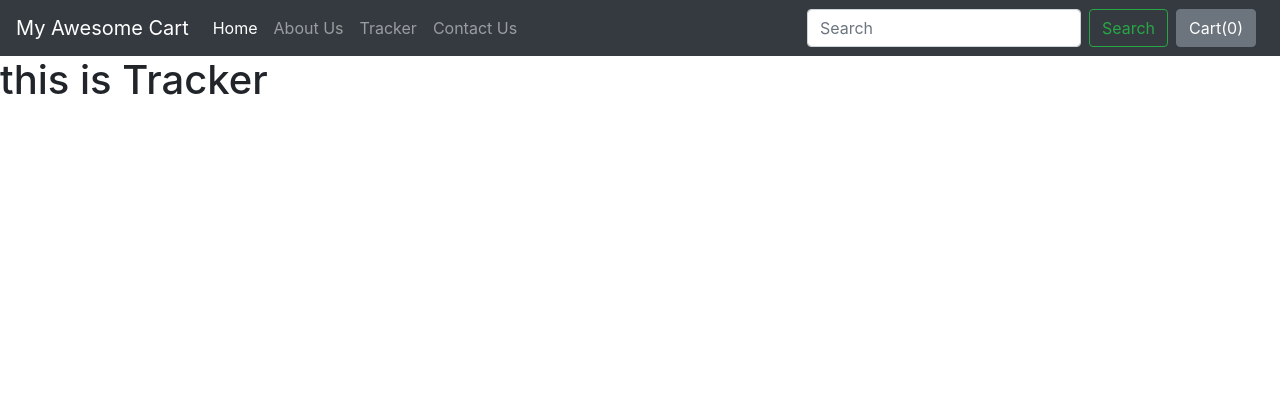
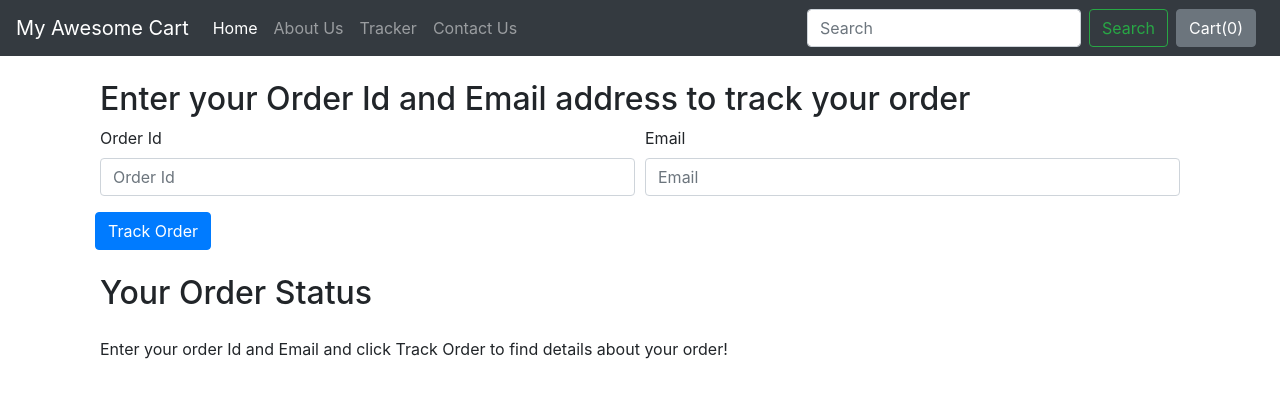
Before and after one commit to mezba9970/Shop-And-Blog-Django-Project, a Django app: page /shop/tracker/ in a window 1280 px wide. Shown: the top 398 px of the page. Run offline with Django 3.2, Linux system fonts and the light colour scheme; some libraries are stand-ins or nearby versions.

Commit message:
Order Tracker show and new model orderupdate crate

```diff
--- a/MES/MES/settings.py
+++ b/MES/MES/settings.py
@@ -122,5 +122,5 @@ USE_TZ = True
 
 STATIC_URL = '/static/'
 
-MEDIA_ROOT = os.path.join(BASE_DIR,'media')
+MEDIA_ROOT = os.path.join(BASE_DIR, 'media')
 MEDIA_URL = '/media/'
--- a/MES/shop/admin.py
+++ b/MES/shop/admin.py
@@ -1,6 +1,7 @@
 from django.contrib import admin
-from .models import Product, Contact, Orders
+from .models import Product, Contact, Orders, OrderUpdate
 # Register your models here.
 admin.site.register(Product)
 admin.site.register(Contact)
 admin.site.register(Orders)
+admin.site.register(OrderUpdate)
--- a/MES/shop/templates/shop/basic.html
+++ b/MES/shop/templates/shop/basic.html
@@ -12,7 +12,9 @@
 
   <title>{% block title%} {% endblock %}</title>
   <style>
-    {% block css %} {% endblock %}
+    {% block css %}
+
+    {% endblock %}
   </style>
 </head>
 
@@ -58,8 +60,7 @@
 
   <!-- Optional JavaScript -->
   <!-- jQuery first, then Popper.js, then Bootstrap JS -->
-  <script src="https://code.jquery.com/jquery-3.3.1.slim.min.js"
-    integrity="sha384-q8i/X+965DzO0rT7abK41JStQIAqVgRVzpbzo5smXKp4YfRvH+8abtTE1Pi6jizo"
+  <script src="https://code.jquery.com/jquery-3.3.1.js" integrity="sha256-2Kok7MbOyxpgUVvAk/HJ2jigOSYS2auK4Pfzbm7uH60="
     crossorigin="anonymous"></script>
   <script src="https://cdnjs.cloudflare.com/ajax/libs/popper.js/1.14.6/umd/popper.min.js"
     integrity="sha384-wHAiFfRlMFy6i5SRaxvfOCifBUQy1xHdJ/yoi7FRNXMRBu5WHdZYu1hA6ZOblgut"
--- a/MES/shop/templates/shop/index.html
+++ b/MES/shop/templates/shop/index.html
@@ -63,6 +63,7 @@ padding-right: 0;
               <div class="card-body">
                 <h5 class="card-title" id="namepr{{i.id}}">{{i.product_name}}</h5>
                 <p class="card-text">{{i.desc|slice:"0:53"}}...</p>
+                <p class="card-text">{{i.price}}</p>
                 <span id="divpr{{i.id}}" class="divpr">
                   <button id="pr{{i.id}}" class="btn btn-primary cart">
                     Add To Cart
--- a/MES/shop/templates/shop/tracker.html
+++ b/MES/shop/templates/shop/tracker.html
@@ -4,5 +4,72 @@
 {% block title %} Tracker {% endblock %}
 
 {% block body %}
-<h1>this is Tracker</h1>
+<div class="container">
+    <div class="col my-4">
+        <h2>Enter your Order Id and Email address to track your order</h2>
+        <form method="post" action="#" id="trackerForm">{% csrf_token %}
+            <div class="form-row">
+                <div class="form-group col-md-6">
+                    <label for="inputname">Order Id</label>
+                    <input type="text" class="form-control" id="orderId" name="orderId" placeholder="Order Id">
+                </div>
+                <div class="form-group col-md-6">
+                    <label for="inputEmail4">Email</label>
+                    <input type="email" class="form-control" id="email" name="email" placeholder="Email">
+                </div>
+                <button type="submit" class="btn btn-primary">Track Order</button>
+            </div>
+    </div>
+    <div class="col my-4">
+        <h2>Your Order Status</h2>
+        <div class="my-4">
+            <ul class="list-group" id="items">
+                Enter your order Id and Email and click Track Order to find details about your order!
+            </ul>
+        </div>
+    </div>
+</div>
 {% endblock %}
+
+{% block js %}
+<script>
+    console.log('work');
+    $('#trackerForm').submit(function (event) {
+
+        $('#items').empty();
+        var formData = {
+            'orderId': $('input[name=orderId]').val(),
+            'email': $('input[name=email]').val(),
+            'csrfmiddlewaretoken': $('input[name=csrfmiddlewaretoken]').val()
+        };
+        $.ajax({
+            type: 'POST',
+            url: '/shop/tracker/',
+            data: formData,
+            encode: true
+        }).done(function (data) {
+            console.log(data);
+            updates = JSON.parse(data);
+            if (updates.length > 0 & updates != {}) {
+                for (i = 0; i < updates.length; i++) {
+                    let text = updates[i]['text'];
+                    let time = updates[i]['time'];
+                    mystr = `<li class="list-group-item d-flex justify-content-between align-items-center">
+                            ${text}
+                            <span class="badge badge-primary badge-pill">${time}</span>
+                            </li>`
+                    $('#items').append(mystr);
+                }
+            } else {
+                mystr = `<li class="list-group-item d-flex justify-content-between align-items-center">
+                    Sorry, We are not able to fetch this order id and email. Make sure to type correct order Id and email</li>`
+                $('#items').append(mystr);
+            }
+        });
+        event.preventDefault();
+
+    });
+
+</script>
+
+{% endblock %}
--- a/MES/shop/views.py
+++ b/MES/shop/views.py
@@ -1,7 +1,8 @@
 from django.shortcuts import render
 from django.http import HttpResponse
-from .models import Product, Contact, Orders
+from .models import Product, Contact, Orders, OrderUpdate
 from math import ceil
+import json
 
 # Create your views here.
 
@@ -33,7 +34,7 @@ def about(request):
 def contact(request):
     if request.method == 'POST':
         name = request.POST.get('name', '')
-        email = request.POST.get('email')
+        email = request.POST.get('email', '')
         phone = request.POST.get('phone', '')
         desc = request.POST.get('desc', '')
 
@@ -43,6 +44,23 @@ def contact(request):
 
 
 def tracker(request):
+    if request.method == 'POST':
+        orderId = request.POST.get('orderId', '')
+        email = request.POST.get('email', '')
+        try:
+            order = Orders.objects.filter(order_id=orderId, email=email)
+            if len(order) > 0:
+                update = OrderUpdate.objects.filter(order_id=orderId)
+                updates = []
+                for item in update:
+                    updates.append(
+                        {'text': item.update_desc, 'time': item.timestamp.strftime("%d %B, %Y")})
+                    response = json.dumps(updates, default=str)
+                return HttpResponse(response)
+            else:
+                return HttpResponse('{}')
+        except Exception as e:
+            return HttpResponse('{}')
     return render(request, 'shop/tracker.html')
 
 
@@ -70,6 +88,9 @@ def checkout(request):
         order = Orders(items_json=items_json, name=name, email=email,
                        address=address, city=city, state=state, zip_code=zip_code, phone=phone)
         order.save()
+        update = OrderUpdate(order_id=order.order_id,
+                             update_desc='The order has been placed')
+        update.save()
         thank = True
         id = order.order_id
         return render(request, 'shop/checkout.html', {'thank': thank, 'id': id})
```
Also changed, not shown: MES/shop/models.py (+10 -0 lines), MES/db.sqlite3, MES/shop/migrations/0006_orderupdate.py (added).
